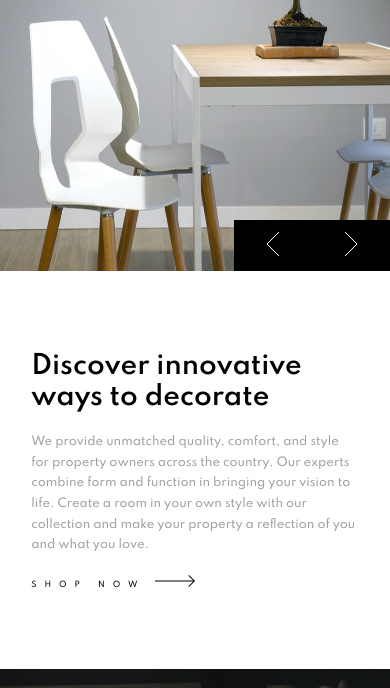
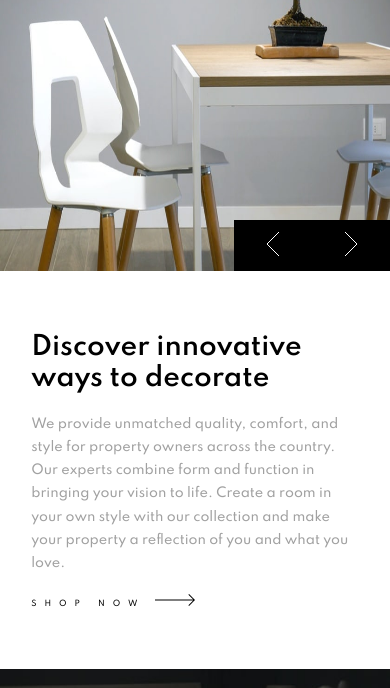
Before and after one commit to anohene1/room-homepage, a website: page index.html in a window 390 px wide. Shown: the part 81-769 px from the top of the page. Drawn offline with Linux system fonts and the light colour scheme.

Commit message:
fixed font size

```diff
--- a/sass/base/_typography.scss
+++ b/sass/base/_typography.scss
@@ -22,6 +22,6 @@ p {
   font-weight: 500;
 
   @media (max-width: 400px) {
-    font-size: 1.8rem;
+    font-size: 2rem;
   }
 }
```
Also changed, not shown: css/styles.css.
